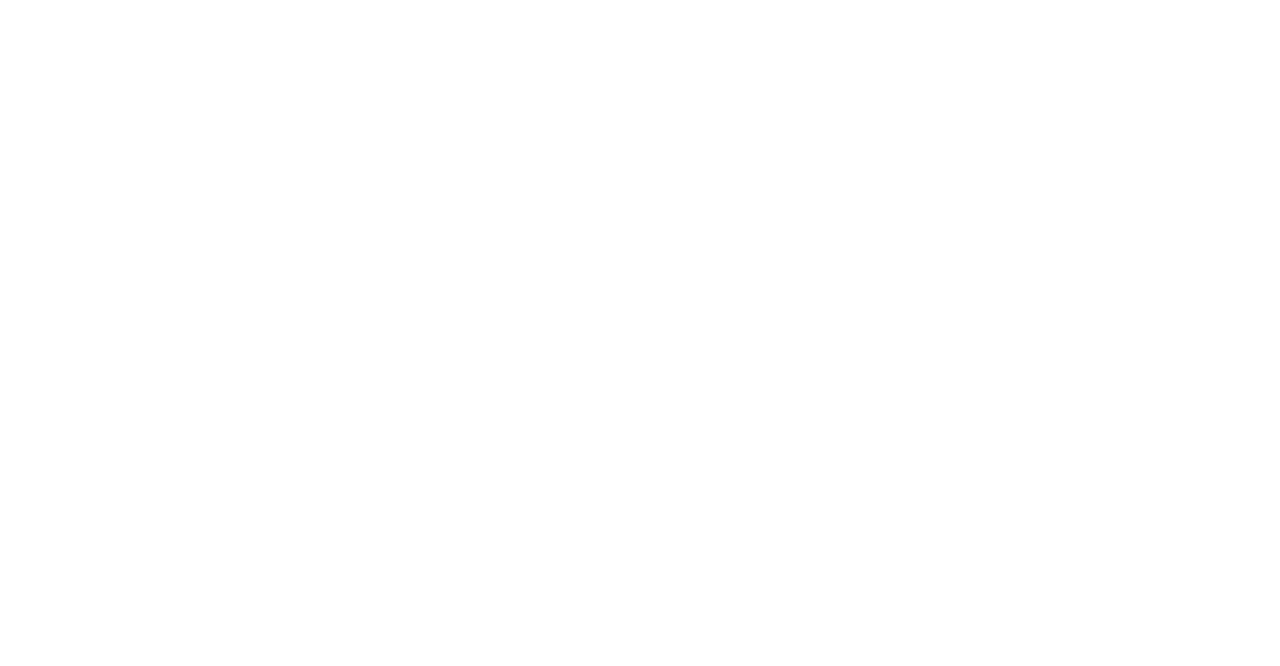
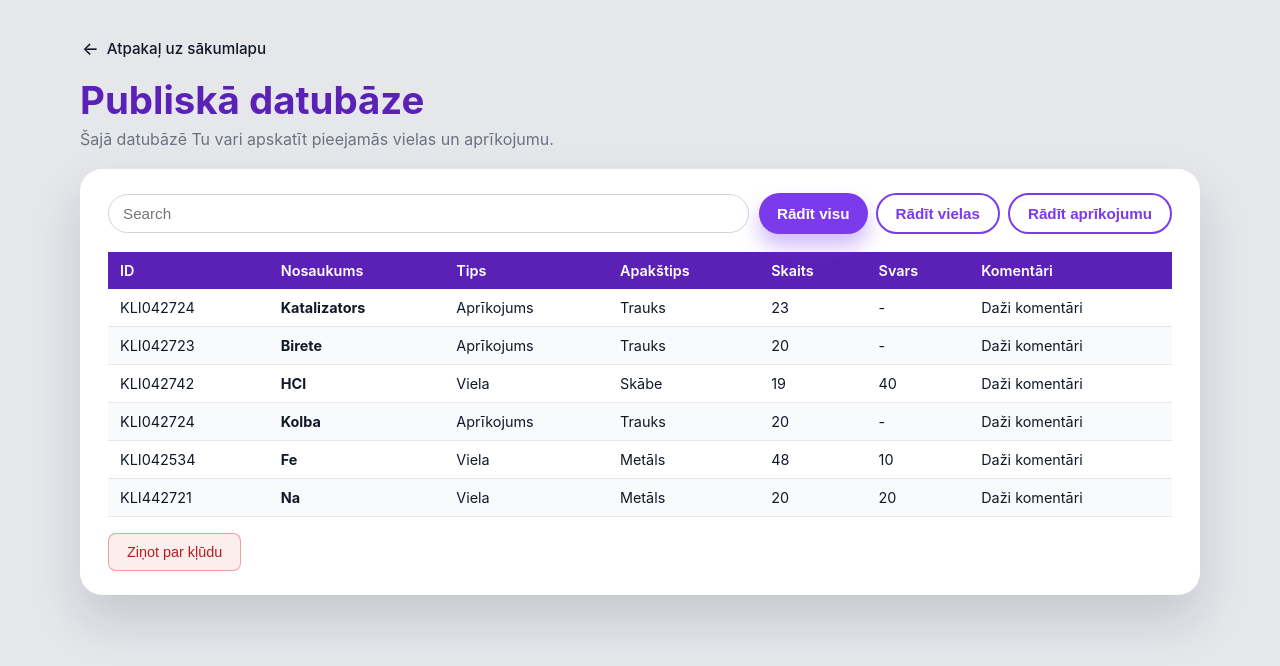
Before and after one commit to gingerfish-code/PD3, a plain HTML site: page data.html in a window 1280 px wide. Drawn offline with Linux system fonts and the light colour scheme.

Commit message:
datu lapa

```diff
--- a/assets/css/style.css
+++ b/assets/css/style.css
@@ -354,3 +354,129 @@ body {
     background-position: center;
     box-shadow: 0 20px 45px rgba(15, 23, 42, 0.4);
 }
+
+/* ============================
+   DATA.LAPAS IZKĀRTOJUMS
+   ============================ */
+
+   .data-page .page-bg {
+    align-items: flex-start;
+    padding-top: 32px;
+}
+
+.data-container {
+    width: 100%;
+    max-width: 1120px;
+    margin: 0 auto 40px;
+}
+
+/* Header augšā */
+
+.data-header {
+    margin-bottom: 20px;
+}
+
+.data-header .btn-back {
+    position: static;
+    margin-bottom: 12px;
+    display: inline-flex;
+}
+
+.data-title {
+    font-size: 2.4rem;
+    margin: 0 0 6px;
+    color: var(--accent-dark);
+}
+
+.data-subtitle {
+    margin: 0 0 18px;
+    color: var(--text-muted);
+}
+
+/* Card ar search + tabula */
+
+.data-card {
+    background: var(--card-bg);
+    border-radius: var(--radius-card);
+    box-shadow: var(--shadow-card);
+    padding: 24px 28px 24px;
+}
+
+/* Search + pogas inline */
+
+.data-filters {
+    display: flex;
+    flex-wrap: wrap;
+    align-items: center;
+    gap: 10px;
+    margin-bottom: 18px;
+}
+
+.data-search-input {
+    flex: 1 1 220px;
+    min-width: 0;
+    padding: 10px 14px;
+    border-radius: 999px;
+    border: 1px solid var(--border-input);
+    font-size: 0.95rem;
+    color: var(--text-main);
+    outline: none;
+    transition: border-color 0.15s ease, box-shadow 0.15s ease;
+}
+
+.data-search-input:focus {
+    border-color: var(--accent);
+    box-shadow: 0 0 0 2px rgba(124, 58, 237, 0.18);
+}
+
+.data-filter-buttons {
+    display: flex;
+    flex-wrap: wrap;
+    gap: 8px;
+}
+
+.data-filter-btn {
+    width: auto;
+    padding-inline: 18px;
+}
+
+/* Tabula */
+
+.data-table-wrapper {
+    width: 100%;
+    overflow-x: auto;
+    margin-top: 8px;
+}
+
+.data-table {
+    width: 100%;
+    border-collapse: collapse;
+    font-size: 0.9rem;
+}
+
+.data-table thead th {
+    background: var(--accent-dark);
+    color: #ffffff;
+    padding: 10px 12px;
+    text-align: left;
+    font-weight: 600;
+}
+
+.data-table tbody td {
+    padding: 10px 12px;
+    border-bottom: 1px solid #e5e7eb;
+    color: var(--text-main);
+}
+
+.data-table tbody tr:nth-child(even) {
+    background-color: #f9fafb;
+}
+
+/* Ziņot par kļūdu poga šajā card */
+
+.data-card .btn-danger-report {
+    position: static;
+    margin-top: 16px;
+    margin-left: auto;
+    display: inline-flex;
+}
--- a/data.html
+++ b/data.html
@@ -0,0 +1,131 @@
+<!DOCTYPE html>
+<html lang="lv">
+<head>
+    <meta charset="UTF-8">
+    <meta name="viewport" content="width=device-width, initial-scale=1.0">
+    <title>Publiskā datubāze</title>
+    <link rel="stylesheet" href="assets/css/style.css">
+</head>
+<body class="data-page">
+    <div class="page-bg">
+        <div class="data-container">
+
+            <!-- Augšējais virsraksts + back -->
+            <header class="data-header">
+                <a href="index.html" class="btn-back">
+                    <span class="icon">←</span>
+                    <span>Atpakaļ uz sākumlapu</span>
+                </a>
+
+                <h1 class="data-title">Publiskā datubāze</h1>
+                <p class="data-subtitle">
+                    Šajā datubāzē Tu vari apskatīt pieejamās vielas un aprīkojumu.
+                </p>
+            </header>
+
+            <!-- Card ar search, pogām un tabulu -->
+            <section class="data-card">
+                <!-- Search + pogas vienā rindā -->
+                <form class="data-filters">
+                    <input
+                        type="search"
+                        class="data-search-input"
+                        placeholder="Search"
+                    >
+
+                    <div class="data-filter-buttons">
+                        <button type="button" class="btn-primary data-filter-btn">
+                            Rādīt visu
+                        </button>
+                        <button type="button" class="btn-secondary data-filter-btn">
+                            Rādīt vielas
+                        </button>
+                        <button type="button" class="btn-secondary data-filter-btn">
+                            Rādīt aprīkojumu
+                        </button>
+                    </div>
+                </form>
+
+                <!-- Tabula -->
+                <div class="data-table-wrapper">
+                    <table class="data-table">
+                        <thead>
+                        <tr>
+                            <th>ID</th>
+                            <th>Nosaukums</th>
+                            <th>Tips</th>
+                            <th>Apakštips</th>
+                            <th>Skaits</th>
+                            <th>Svars</th>
+                            <th>Komentāri</th>
+                        </tr>
+                        </thead>
+                        <tbody>
+                        <tr>
+                            <td>KLI042724</td>
+                            <td><strong>Katalizators</strong></td>
+                            <td>Aprīkojums</td>
+                            <td>Trauks</td>
+                            <td>23</td>
+                            <td>-</td>
+                            <td>Daži komentāri</td>
+                        </tr>
+                        <tr>
+                            <td>KLI042723</td>
+                            <td><strong>Birete</strong></td>
+                            <td>Aprīkojums</td>
+                            <td>Trauks</td>
+                            <td>20</td>
+                            <td>-</td>
+                            <td>Daži komentāri</td>
+                        </tr>
+                        <tr>
+                            <td>KLI042742</td>
+                            <td><strong>HCl</strong></td>
+                            <td>Viela</td>
+                            <td>Skābe</td>
+                            <td>19</td>
+                            <td>40</td>
+                            <td>Daži komentāri</td>
+                        </tr>
+                        <tr>
+                            <td>KLI042724</td>
+                            <td><strong>Kolba</strong></td>
+                            <td>Aprīkojums</td>
+                            <td>Trauks</td>
+                            <td>20</td>
+                            <td>-</td>
+                            <td>Daži komentāri</td>
+                        </tr>
+                        <tr>
+                            <td>KLI042534</td>
+                            <td><strong>Fe</strong></td>
+                            <td>Viela</td>
+                            <td>Metāls</td>
+                            <td>48</td>
+                            <td>10</td>
+                            <td>Daži komentāri</td>
+                        </tr>
+                        <tr>
+                            <td>KLI442721</td>
+                            <td><strong>Na</strong></td>
+                            <td>Viela</td>
+                            <td>Metāls</td>
+                            <td>20</td>
+                            <td>20</td>
+                            <td>Daži komentāri</td>
+                        </tr>
+                        </tbody>
+                    </table>
+                </div>
+
+                <!-- Ziņošanas poga apakšējā labajā stūrī -->
+                <button class="btn-danger-report data-report-btn">
+                    Ziņot par kļūdu
+                </button>
+            </section>
+
+        </div>
+    </div>
+</body>
+</html>
```
